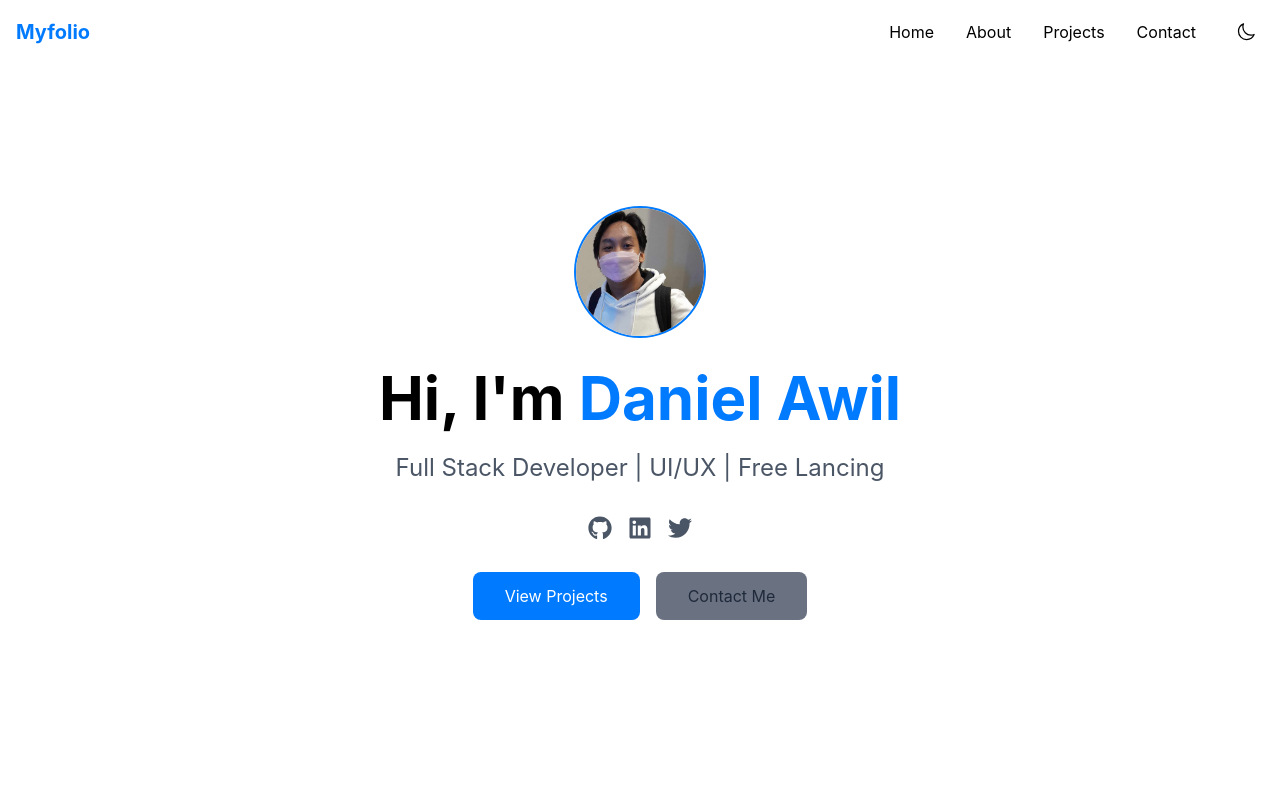
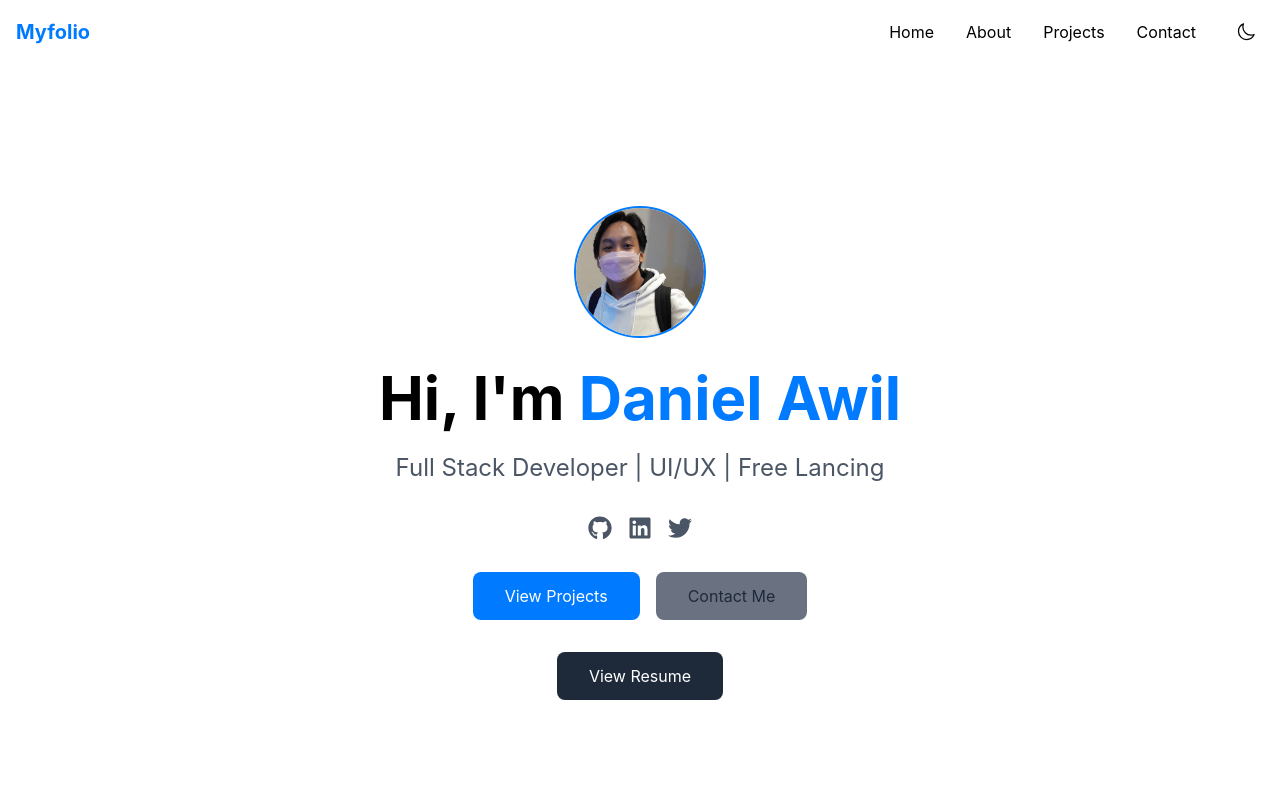
Before and after one commit to Danawl/New-portfolio, a Next.js app: page / in a window 1280 px wide. Shown: the top 800 px of the page. Built offline with nearby package versions, Linux system fonts and the light colour scheme.

Commit message:
added resume

```diff
--- a/src/app/components/Hero.tsx
+++ b/src/app/components/Hero.tsx
@@ -46,7 +46,7 @@ export default function Hero() {
             transition={{ delay: 0.5 }}
           >
             <motion.a
-              href="https://github.com"
+              href="https://github.com/Danawl"
               target="_blank"
               rel="noopener noreferrer"
               className="text-2xl text-gray-600 hover:text-primary dark:text-gray-300 dark:hover:text-primary transition-colors"
@@ -56,7 +56,7 @@ export default function Hero() {
               <FaGithub />
             </motion.a>
             <motion.a
-              href="https://linkedin.com"
+              href="https://www.linkedin.com/in/daniel-awil-ba7726217/"
               target="_blank"
               rel="noopener noreferrer"
               className="text-2xl text-gray-600 hover:text-primary dark:text-gray-300 dark:hover:text-primary transition-colors"
@@ -66,7 +66,7 @@ export default function Hero() {
               <FaLinkedin />
             </motion.a>
             <motion.a
-              href="https://twitter.com"
+              href="https://x.com/dannwl"
               target="_blank"
               rel="noopener noreferrer"
               className="text-2xl text-gray-600 hover:text-primary dark:text-gray-300 dark:hover:text-primary transition-colors"
@@ -104,6 +104,12 @@ export default function Hero() {
               </Link>
             </motion.div>
           </motion.div>
+          <Link
+            href="/Dan_Resume.pdf"
+            className="inline-block mt-8 bg-gray-800 text-white px-8 py-3 rounded-lg hover:bg-gray-700 transition-colors"
+          >
+            View Resume
+          </Link>
         </div>
       </div>
     </section>
```
Also changed, not shown: 1 other file (tests, documents, lock files or other folders).
